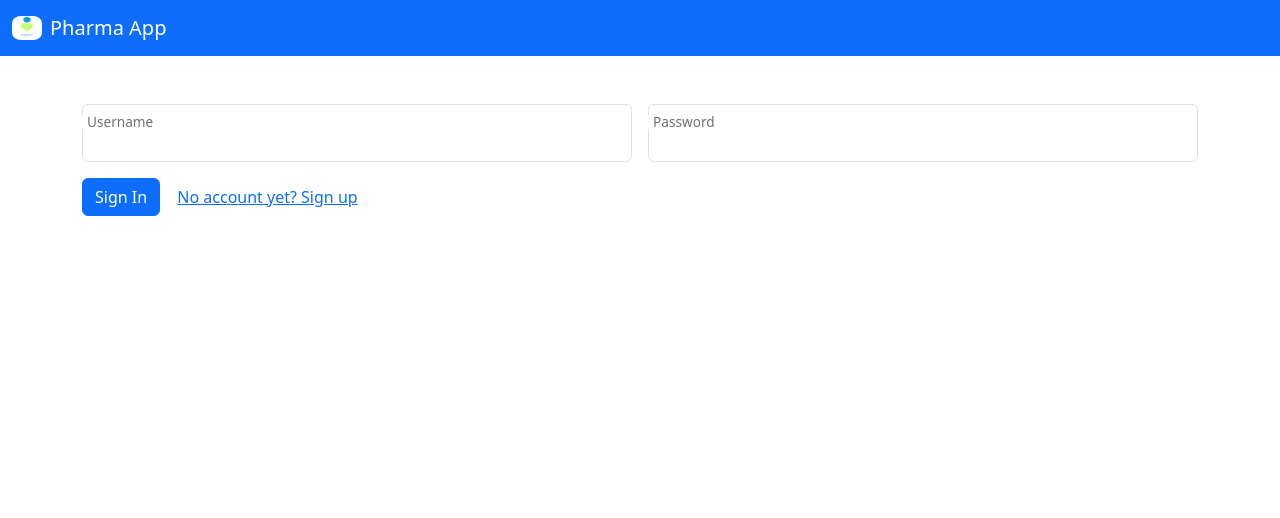
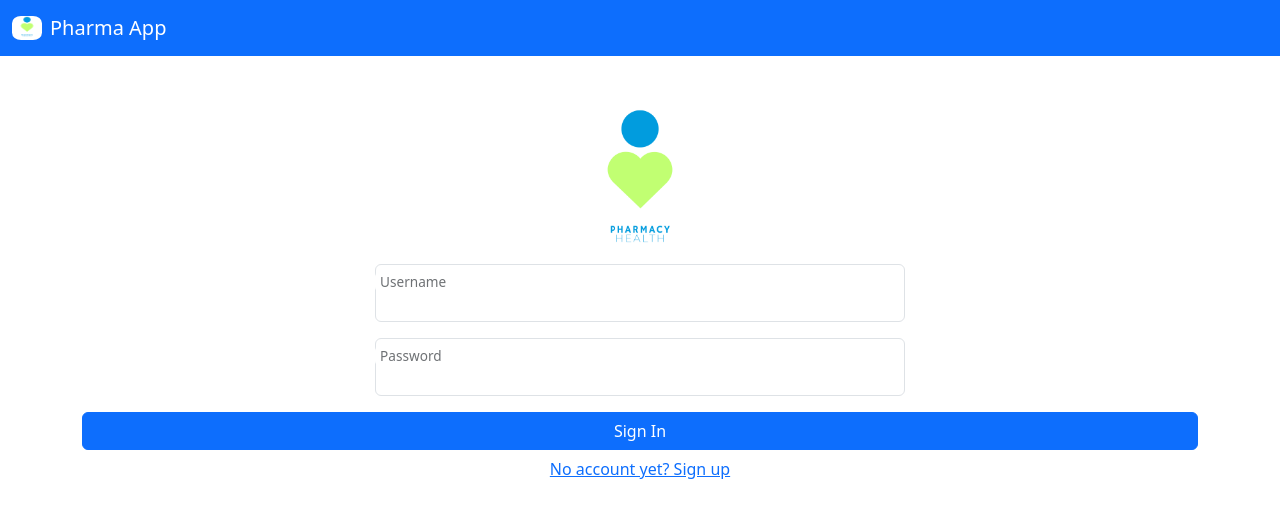
Before and after one commit to SilviuDinca/pharma, a website: page client/index.html in a window 1280 px wide. Drawn offline with nearby package versions, Linux system fonts and the light colour scheme; no server answers.

Commit message:
feat: add a logo for signIn and signUp

```diff
--- a/client/index.html
+++ b/client/index.html
@@ -445,9 +445,10 @@
         </div>
       </div>
     </div>
-    <div class="show-signIn container mt-5">
+    <div class="show-signIn container mt-5 d-flex flex-column align-items-center">
+      <img src="./img/Logo.png" alt="Logo" height="160">
       <form class="row g-3">
-        <div class="form-floating col-md-6">
+        <div class="form-floating col-md-12">
           <input
             type="text"
             class="form-control inputs-signUp"
@@ -457,7 +458,7 @@
           <label for="signInUsername" class="form-label">Username</label>
           <div class="wrong-input"></div>
         </div>
-        <div class="form-floating col-md-6">
+        <div class="form-floating col-md-12">
           <input
             type="password"
             class="form-control inputs-signUp"
@@ -467,15 +468,16 @@
           <label for="signInPassword" class="form-label">Password</label>
         </div>
       </form>
-      <div class="col-12">
-        <button class="btn-sign-in btn btn-primary">Sign In</button>
+        <button class="w-100 btn-sign-in btn btn-primary">Sign In</button>
         <button type="button" class="btn btn-link toSignUp">
           No account yet? Sign up
         </button>
-      </div>
     </div>
 
     <div class="hidden-signUp container mt-5 d-none">
+      <div class="d-flex justify-content-center">
+        <img src="./img/Logo.png" alt="Logo" height="160">
+      </div>
       <form class="row g-3">
         <div class="form-floating col-md-6">
           <input
```
